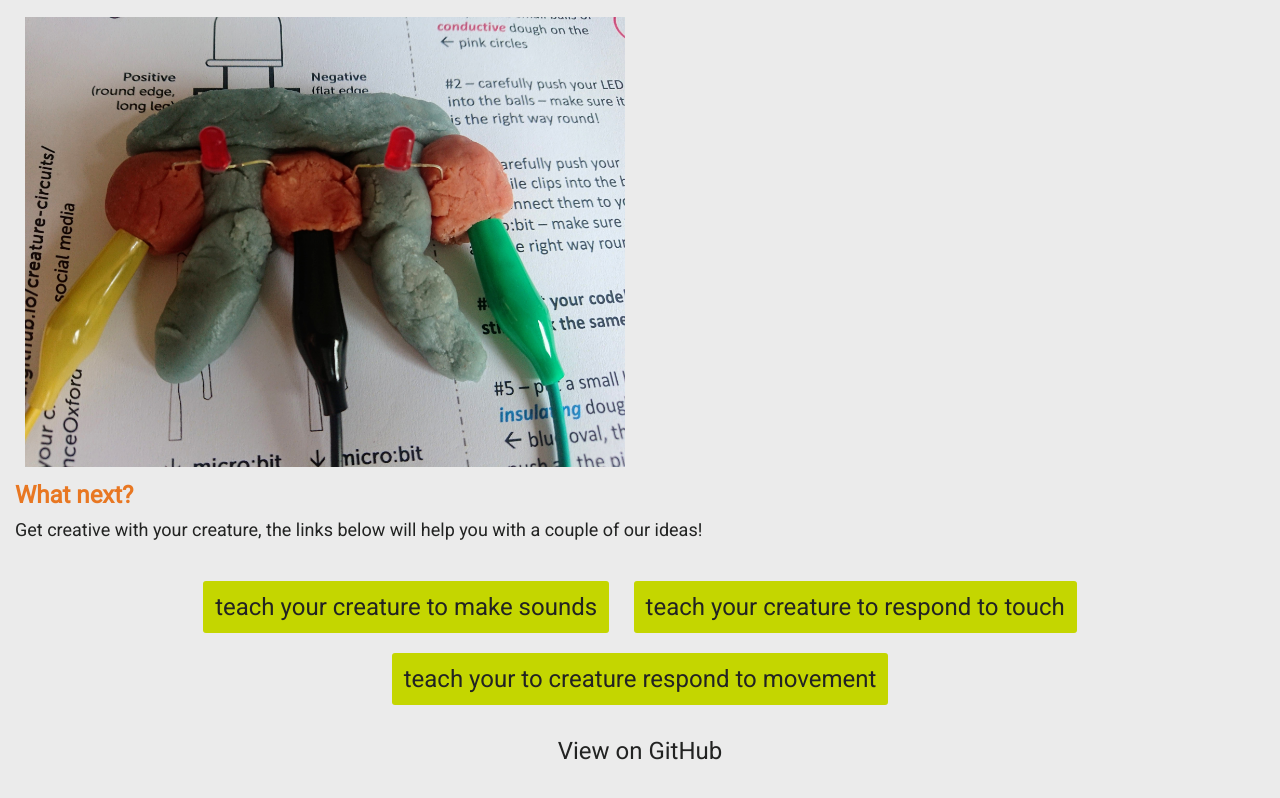
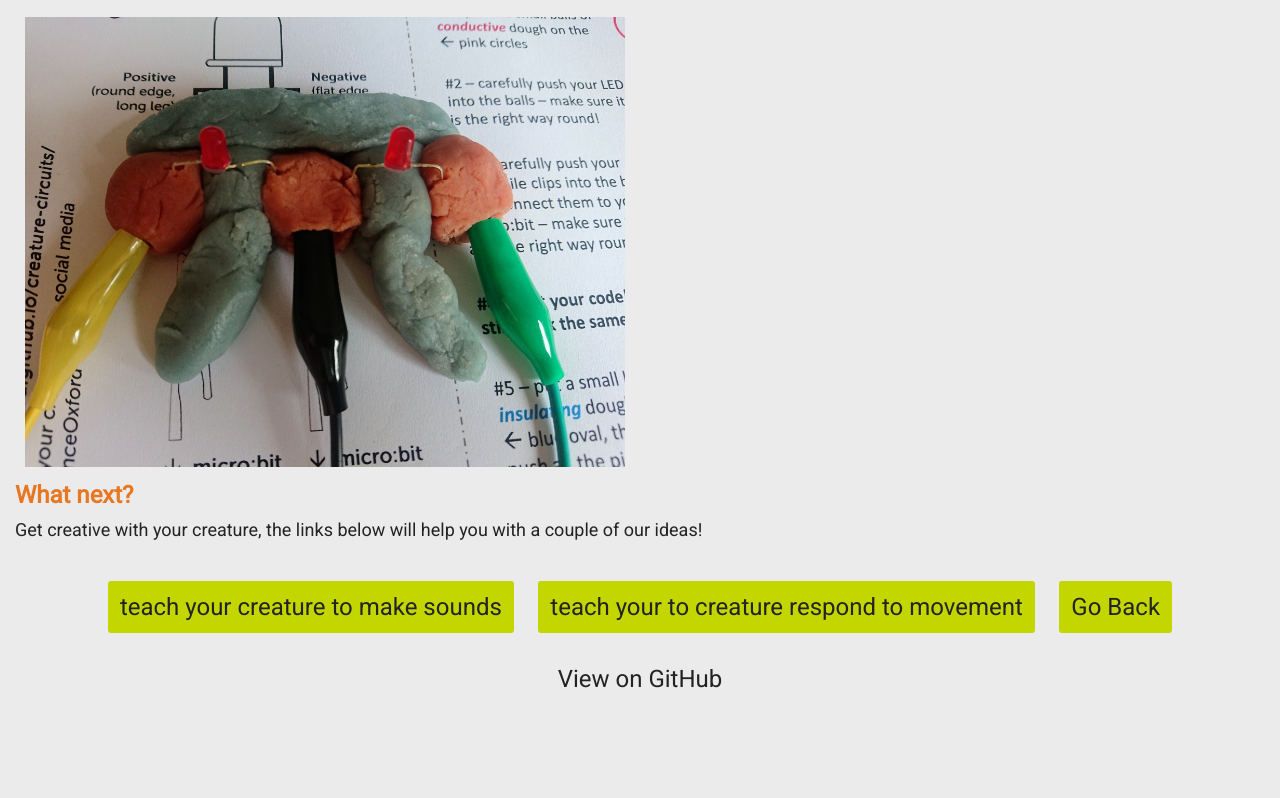
Before and after one commit to ScienceOxford/creature-circuits, a plain HTML site: page dough-circuits.html in a window 1280 px wide. Shown: the part 2340-3138 px from the top of the page. After the commit the page ends 3070 px from the top, so only its background shows below. Drawn offline with Linux system fonts and the light colour scheme.

Commit message:
docs: edits + add starter code

```diff
--- a/dough-circuits.html
+++ b/dough-circuits.html
@@ -47,8 +47,8 @@
 
   <nav class="links bg_green">
     <a href="music.html" target="_blank">teach your creature to make sounds</a>
-    <a href="touch.html" target="_blank">teach your creature to respond to touch</a>
     <a href="movement.html" target="_blank">teach your to creature respond to movement</a>
+    <a href="index.html">Go Back</a>
   </nav>
 
   <footer class="links">
```
Also changed, not shown: 1 other file.
